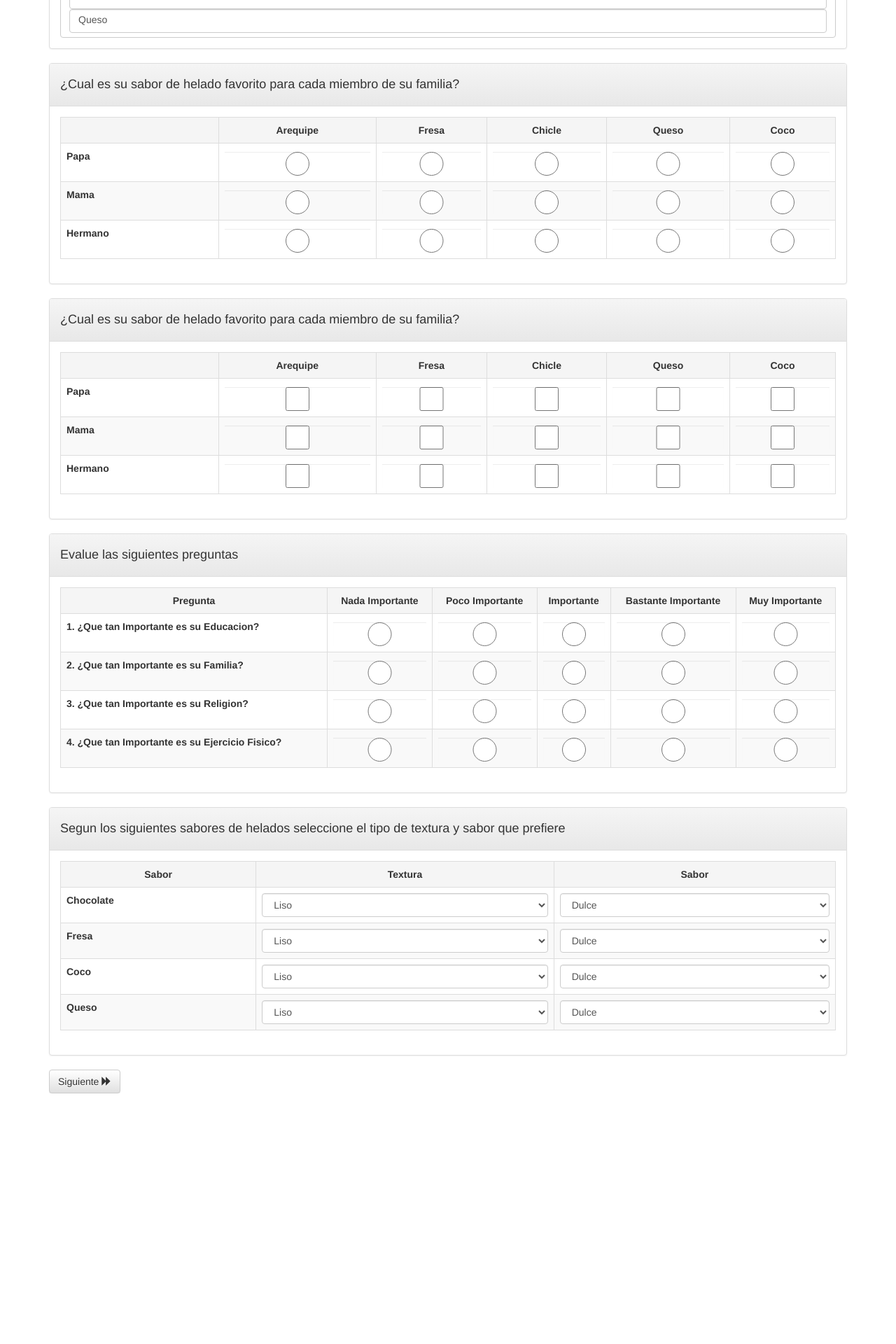
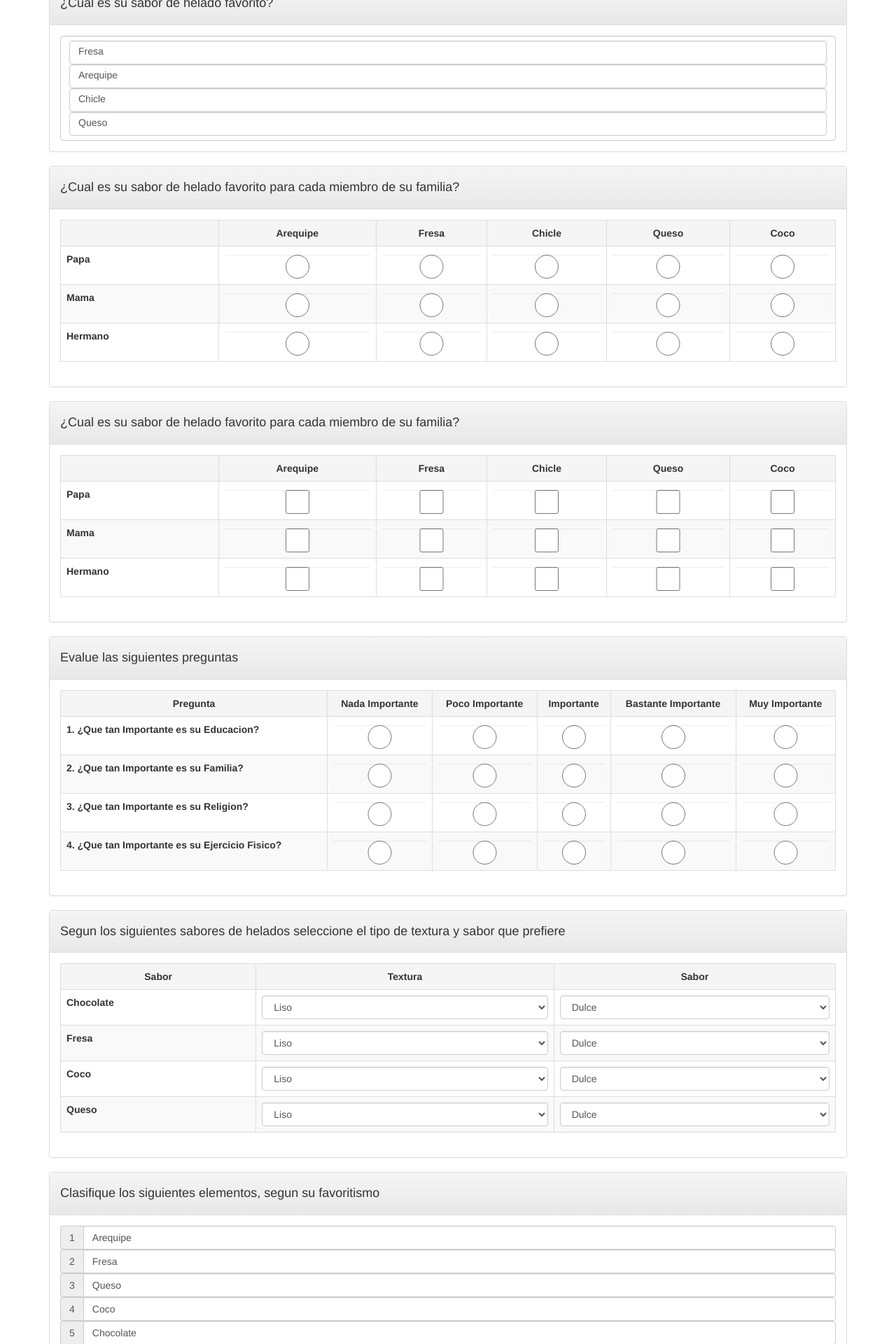
Before and after one commit to lgartz/encuestas, a PHP site: page / in a window 1280 px wide. Shown: the part 800-2720 px from the top of the page at 70% size. Before the commit the page ends 2362 px from the top, so only its background shows below. Run offline with PHP 8.4, Linux system fonts and the light colour scheme; some libraries are stand-ins or nearby versions.

Commit message:
formulario
Se realizan nuevas preguntas

```diff
--- a/index.php
+++ b/index.php
@@ -6,13 +6,14 @@
 	<title>Encuesta</title>
 	<link rel="stylesheet" href="https://maxcdn.bootstrapcdn.com/bootstrap/3.3.4/css/bootstrap.min.css">
 	<link rel="stylesheet" href="https://maxcdn.bootstrapcdn.com/bootstrap/3.3.4/css/bootstrap-theme.min.css">
+	<link rel="stylesheet" href="//code.jquery.com/ui/1.11.4/themes/smoothness/jquery-ui.css">
 	<link rel="stylesheet" href="css/encuestas.css">
 </head>
 <body>
 	<header>
 		<nav class="navbar navbar-default navbar-fixed-top">
 			<div class="navbar-header">
-					<a href="index.php" class="navbar-brand">Encuestas</a>
+				<a href="index.php" class="navbar-brand">Encuestas</a>
 			</div>
 		</nav>
 	</header>
@@ -48,6 +49,21 @@
 								Queso
 							</label>
 						</div>
+					</div>
+				</div>
+			</div>
+			<div class="form-group">
+				<div class="panel panel-default">
+					<div class="panel-heading">
+						<h4>¿Cual es su sabor de helado favorito?</h4>
+					</div>
+					<div class="panel-body">
+						<select name="selectHelados" id="selectHelados" class="form-control">
+							<option value="Fresa">Fresa</option>
+							<option value="Arequipe">Arequipe</option>
+							<option value="Chicle">Chicle</option>
+							<option value="Queso">Queso</option>
+						</select>
 					</div>
 				</div>
 			</div>
@@ -328,8 +344,54 @@
 					</div>
 				</div>
 			</div>
-
-			<button id="next" type="button" class="btn btn-default btn-md">
+			<div class="form-group">
+				<div class="panel panel-default">
+					<div class="panel-heading">
+						<h4>Clasifique los siguientes elementos, segun su favoritismo</h4>
+					</div>
+					<div class="panel-body">
+						<ul id="clasificacion" class="list-unstyled">
+							<li>
+								<div class="input-group">
+								  <span class="input-group-addon" id="listArequipe">1</span>
+								  <span class="form-control" aria-describedby="listArequipe">Arequipe</span>
+								</div>
+							</li>
+							<li>
+								<div class="input-group">
+								  <span class="input-group-addon" id="listFresa">2</span>
+								  <span class="form-control" aria-describedby="listFresa">Fresa</span>
+								</div>
+							</li>
+							<li>
+								<div class="input-group">
+								  <span class="input-group-addon" id="listQueso">3</span>
+								  <span class="form-control" aria-describedby="listQueso">Queso</span>
+								</div>
+							</li>
+							<li>
+								<div class="input-group">
+								  <span class="input-group-addon" id="listCoco">4</span>
+								  <span class="form-control" aria-describedby="listCoco">Coco</span>
+								</div>
+							</li>
+							<li>
+								<div class="input-group">
+								  <span class="input-group-addon" id="listChocolate">5</span>
+								  <span class="form-control" aria-describedby="listChocolate">Chocolate</span>
+								</div>
+							</li>
+							<li>
+								<div class="input-group">
+								  <span class="input-group-addon" id="listLimon">6</span>
+								  <span class="form-control" aria-describedby="listLimon">Limon</span>
+								</div>
+							</li>
+						</ul>
+					</div>
+				</div>
+			</div>
+			<button id="next" type="button" class="btn btn-primary btn-sm">
 				Siguiente <span class="glyphicon glyphicon-forward"></span>
 			</button>
 		</form>
@@ -337,7 +399,7 @@
 	<script type="text/javascript" src="//code.jquery.com/jquery-1.11.2.min.js"></script>
 	<script type="text/javascript" src="//code.jquery.com/jquery-migrate-1.2.1.min.js"></script>
 	<script type="text/javascript" src="https://maxcdn.bootstrapcdn.com/bootstrap/3.3.4/js/bootstrap.min.js"></script>
-	<script type="text/javascript" src="js/jquery-ui.js"></script>
-	<script type="text/javascript" src="js/encuestas.js"></script>
+	<script type="text/javascript" src="javascript/jquery-ui.js"></script>
+	<script type="text/javascript" src="javascript/encuestas.js"></script>
 </body>
 </html>
--- /dev/null
+++ b/javascript/encuestas.js
@@ -0,0 +1,6 @@
+$(function(){
+	alert("Hola amigos");
+    $( "#clasificacion" ).sortable();
+    $( "#clasificacion" ).disableSelection();
+
+});
--- a/js/encuestas.js
+++ /dev/null
@@ -1,3 +0,0 @@
-$(function(){
-
-});
```
Also changed, not shown: javascript/bootstrap.js (renamed from js/bootstrap.js), javascript/bootstrap.min.js (renamed from js/bootstrap.min.js), javascript/jquery-2.1.3.js (renamed from js/jquery-2.1.3.js), javascript/jquery-2.1.3.min.js (renamed from js/jquery-2.1.3.min.js), javascript/jquery-ui.js (renamed from js/jquery-ui.js), javascript/jquery-ui.min.js (renamed from js/jquery-ui.min.js), javascript/npm.js (renamed from js/npm.js), 2 other files.
